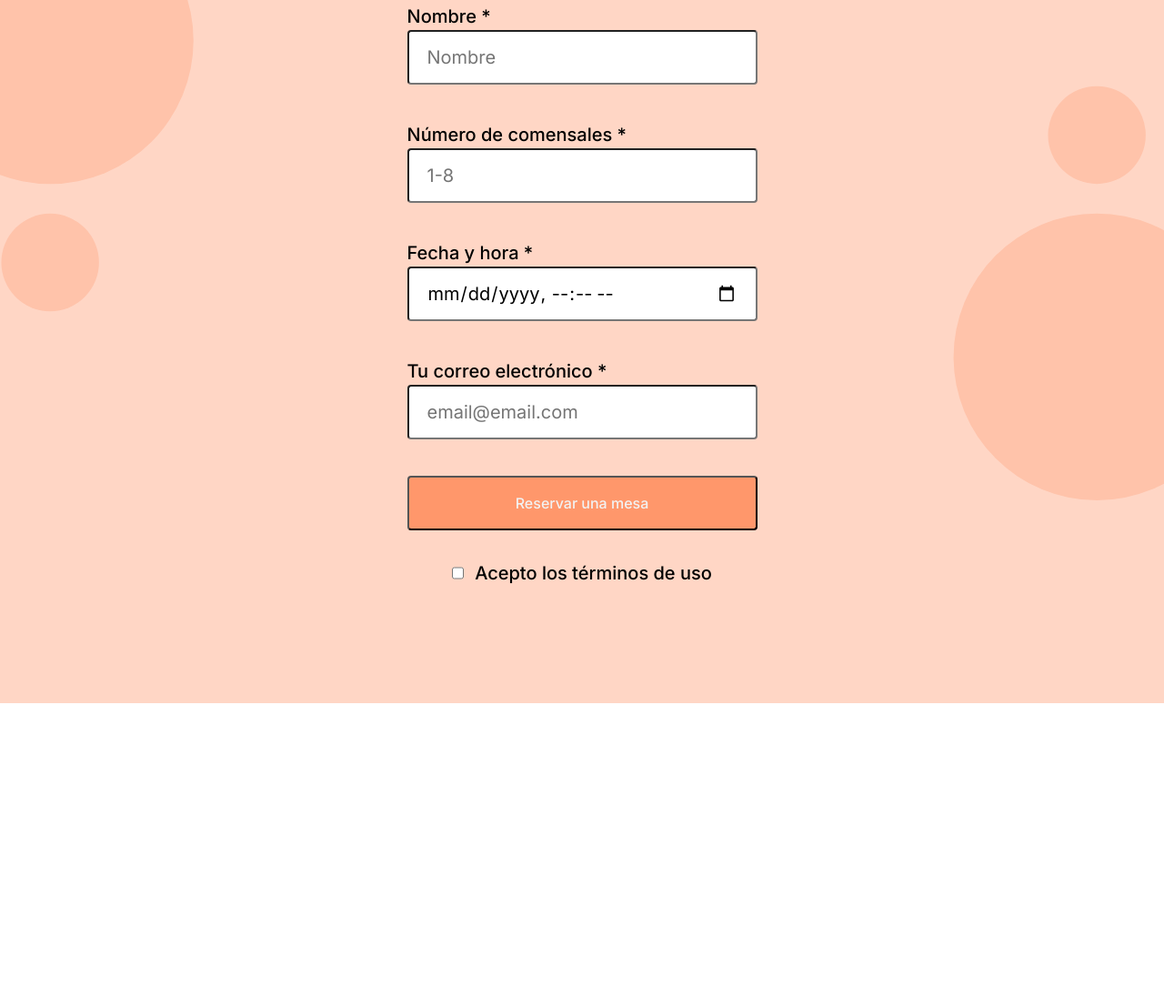
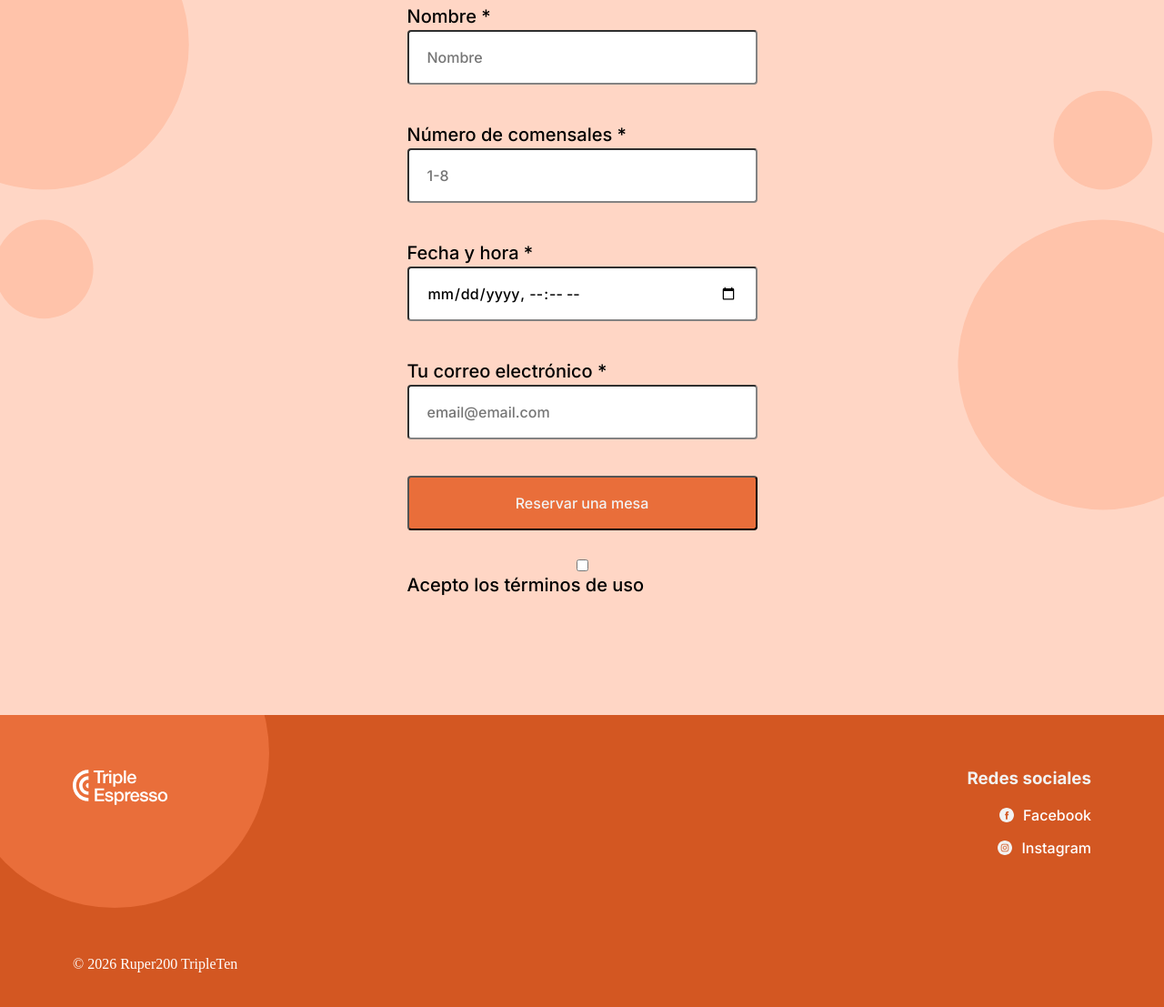
Before and after one commit to Ruper-200/web_project_coffeeshop_es, a plain HTML site: page index.html in a window 1280 px wide. Shown: the part 1129-2236 px from the top of the page at 91% size. Before the commit the page ends 1902 px from the top, so only its background shows below. Drawn offline with Linux system fonts and the light colour scheme.

Commit message:
footer area completed

```diff
--- a/index.html
+++ b/index.html
@@ -96,13 +96,53 @@
           </fieldset>
           <button type="submit" class="form__button">Reservar una mesa</button>
 
-          <label for="checkbox" class="form__label form__checkbox"
-            ><input type="checkbox" class="check" id="checkbox" required />
+          <label for="checkbox" class="form__label"
+            ><input
+              type="checkbox"
+              class="form__checkbox"
+              id="checkbox"
+              required
+            />
             Acepto los términos de uso</label
           >
         </form>
       </section>
     </main>
-    <footer class="footer"></footer>
+    <footer class="footer">
+      <div class="footer__content">
+        <img
+          class="footer__logo"
+          src="/images/logo_coffeeshop_light.svg"
+          alt=" Logo Triple Espresso"
+        />
+        <div class="footer__social">
+          <h3 class="footer__social-head">Redes sociales</h3>
+          <ul class="footer__nav-links">
+            <li>
+              <a class="footer__nav-links_a" href="https://www.facebook.com">
+                <img
+                  class="footer__social-icons"
+                  src="/images/facebook_white.svg"
+                  alt="Logo Facebook"
+                />
+                Facebook
+              </a>
+            </li>
+            <li>
+              <a class="footer__nav-links_a" href="https://www.instagram.com">
+                <img
+                  class="footer__social-icons"
+                  src="/images/instagram_white.svg"
+                  alt="Logo Instagram"
+                />
+                Instagram
+              </a>
+            </li>
+          </ul>
+        </div>
+      </div>
+      <div class="circle"></div>
+      <p class="footer__sign">&copy; 2026 Ruper200 TripleTen</p>
+    </footer>
   </body>
 </html>
--- a/styles/index.css
+++ b/styles/index.css
@@ -104,7 +104,7 @@ p span {
   align-items: flex-end;
 }
 
-/* RESERVATIONS AREA*/
+/* RESERVATION*/
 
 .reservation__title {
   padding-top: 100px;
@@ -136,20 +136,25 @@ p span {
 }
 .form__input {
   border-radius: 4px;
+  border-color: #838383;
   height: 60px;
   margin-bottom: 32px;
   padding: 15px 20px;
+  font-family: "Inter";
+  font-style: normal;
+  font-weight: 500;
+  font-size: 16px;
+  line-height: 20px;
 }
-.check {
+.form__checkbox {
   border-radius: 2px;
+  border-color: #4f4f4f;
+  flex-direction: row;
 }
 .reservation__form {
   margin: 0 auto;
   max-width: 385px;
   padding-top: 80px;
-}
-.form__checkbox {
-  flex-direction: row;
 }
 .form__button {
   height: 60px;
@@ -160,7 +165,7 @@ p span {
   font-size: 16px;
   line-height: 20px;
   color: #f2f2f2;
-  background-color: #ff976b;
+  background-color: #e96e3a;
   border-radius: 4px;
   margin-bottom: 32px;
 }
@@ -172,3 +177,69 @@ p span {
   border: none;
   padding: 0%;
 }
+
+/*FOOTER*/
+
+.footer {
+  background-color: #d35722;
+  box-sizing: border-box;
+  position: relative;
+  overflow: hidden;
+  padding: 60px 80px;
+}
+.footer__logo {
+  width: 105px;
+  height: 39px;
+}
+.footer__content {
+  font-family: "Inter";
+  font-style: normal;
+  font-weight: bold;
+  font-size: 16px;
+  line-height: 20px;
+  color: #f2f2f2;
+  display: flex;
+  justify-content: space-between;
+  z-index: 1;
+  position: relative;
+}
+.circle {
+  width: 340px;
+  height: 340px;
+  background-color: #e96e3a;
+  border-radius: 50%;
+  position: absolute;
+  left: -44px;
+  top: -128px;
+  z-index: 0;
+}
+
+.footer__sign {
+  color: white;
+  font-family: “Inter”;
+  font-style: normal;
+  font-weight: normal;
+  font-size: 16px;
+  line-height: 20px;
+  margin-top: 108px;
+}
+.footer__nav-links {
+  flex-direction: column;
+  display: flex;
+  gap: 16px;
+  font-weight: 500;
+  list-style: none;
+}
+.footer__nav-links_a {
+  text-decoration: none;
+  color: white;
+  display: flex;
+  gap: 10px;
+  justify-content: flex-end;
+}
+.footer__social-head {
+  margin-bottom: 20px;
+}
+.footer__social-icons {
+  color: #f2f2f2;
+}
```
Also changed, not shown: images/check.svg (deleted).
